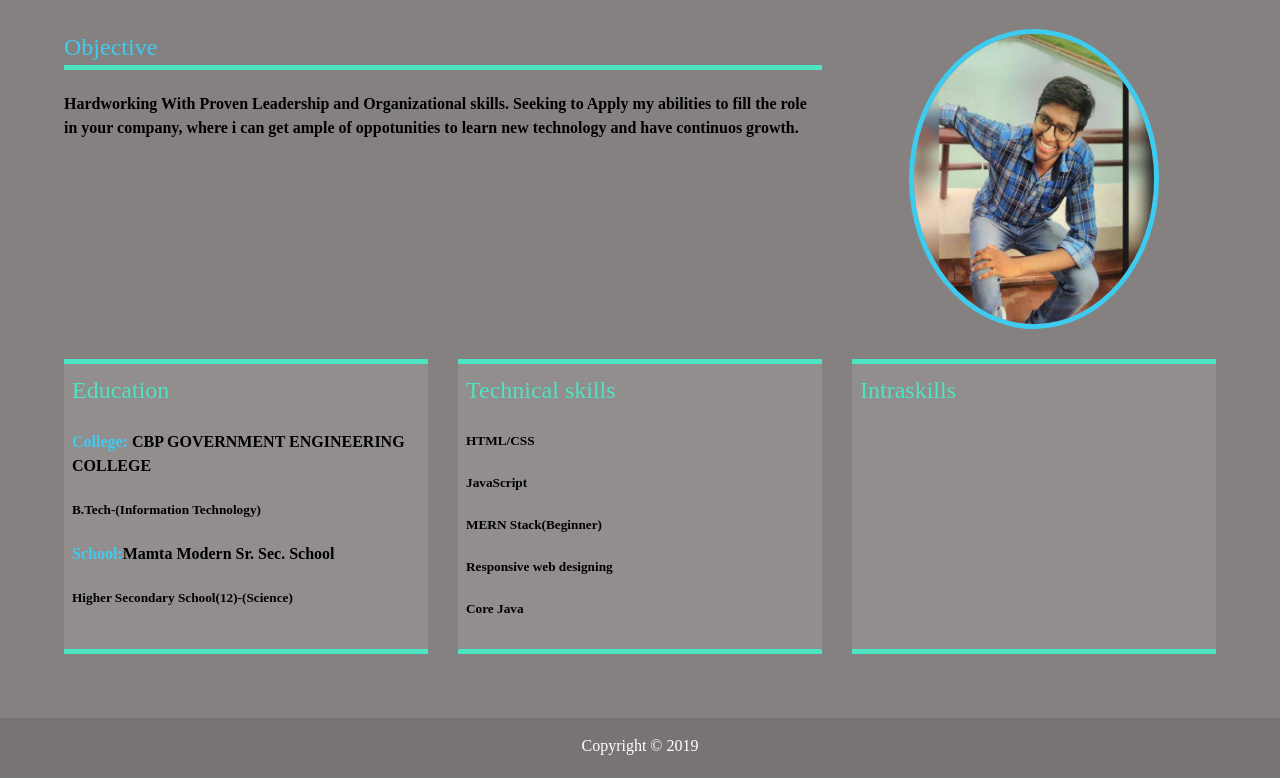
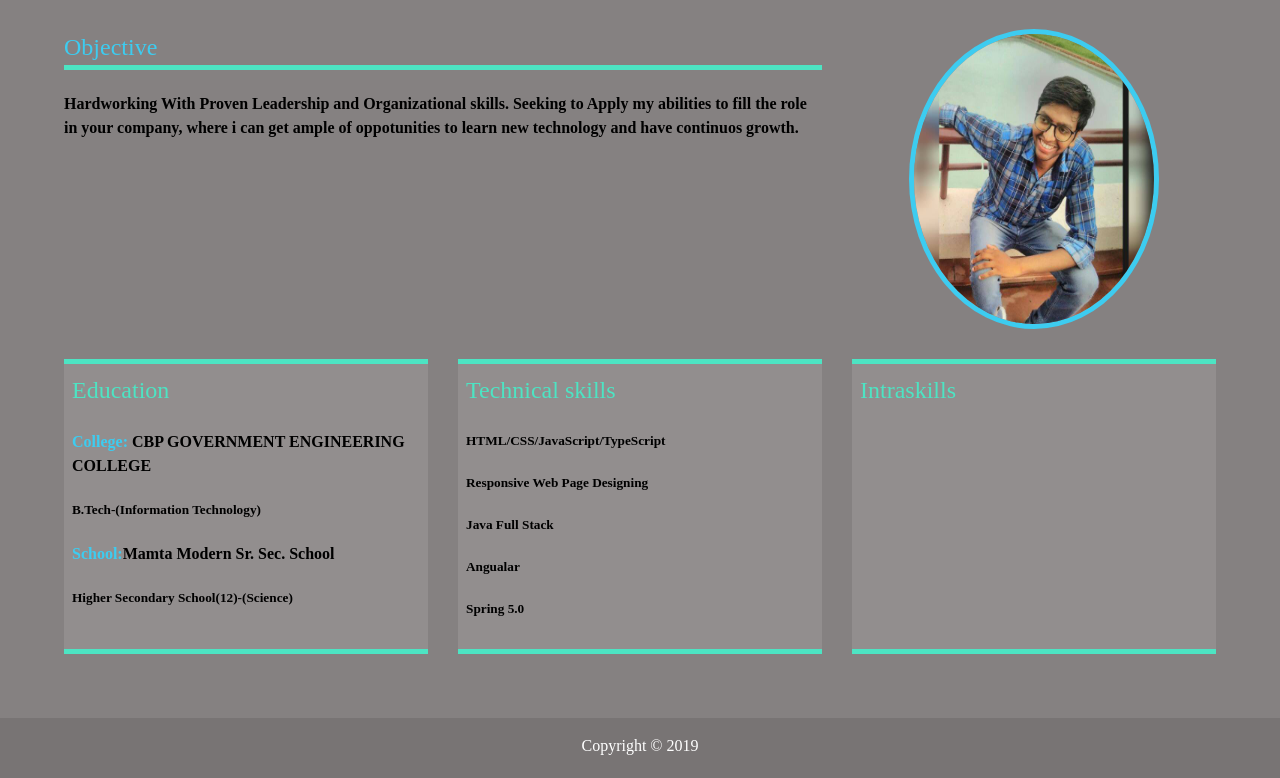
Before and after one commit to devskweb/skwebprofile, a website: page file/about.html in a window 1280 px wide. Shown: the part 229-1007 px from the top of the page. Drawn offline with Linux system fonts and the light colour scheme.

Commit message:
Updated Skill set

```diff
--- a/file/about.html
+++ b/file/about.html
@@ -68,11 +68,11 @@
         </div>
         <div class="info skills">
           <h2>Technical skills</h2>
-          <h5>HTML/CSS</h5>
-          <h5>JavaScript</h5>
-          <h5>MERN Stack(Beginner)<br /></h5>
-          <h5>Responsive web designing</h5>
-          <h5>Core Java</h5>
+          <h5>HTML/CSS/JavaScript/TypeScript</h5>
+          <h5>Responsive Web Page Designing</h5>
+          <h5>Java Full Stack<br /></h5>
+          <h5>Angualar<br /></h5>
+          <h5>Spring 5.0</h5>
         </div>
         <div class="info education">
           <h2>Education</h2>
@@ -82,7 +82,11 @@
           <h5>Higher Secondary School(12)-(Science)</h5>
 
         </div>
-        <div class="info intraskills"><h2>Intraskills</h2></div>
+        <div class="info intraskills">
+          <h2>Intraskills</h2>
+          <h5></h5>
+          <h5></h5>
+        </div>
       </div>
     </main>
     <footer id="main-footer">Copyright &copy 2019</footer>
```
